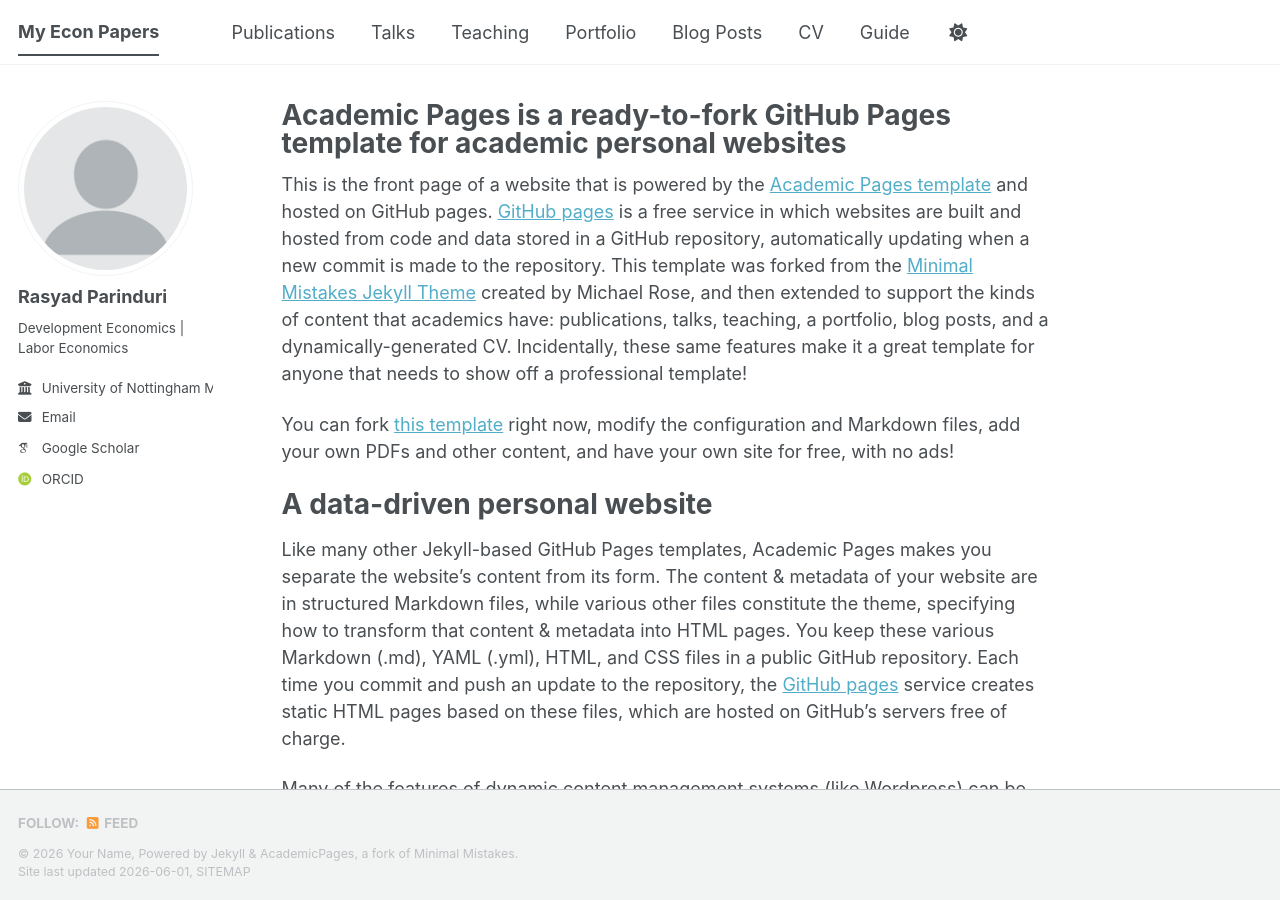
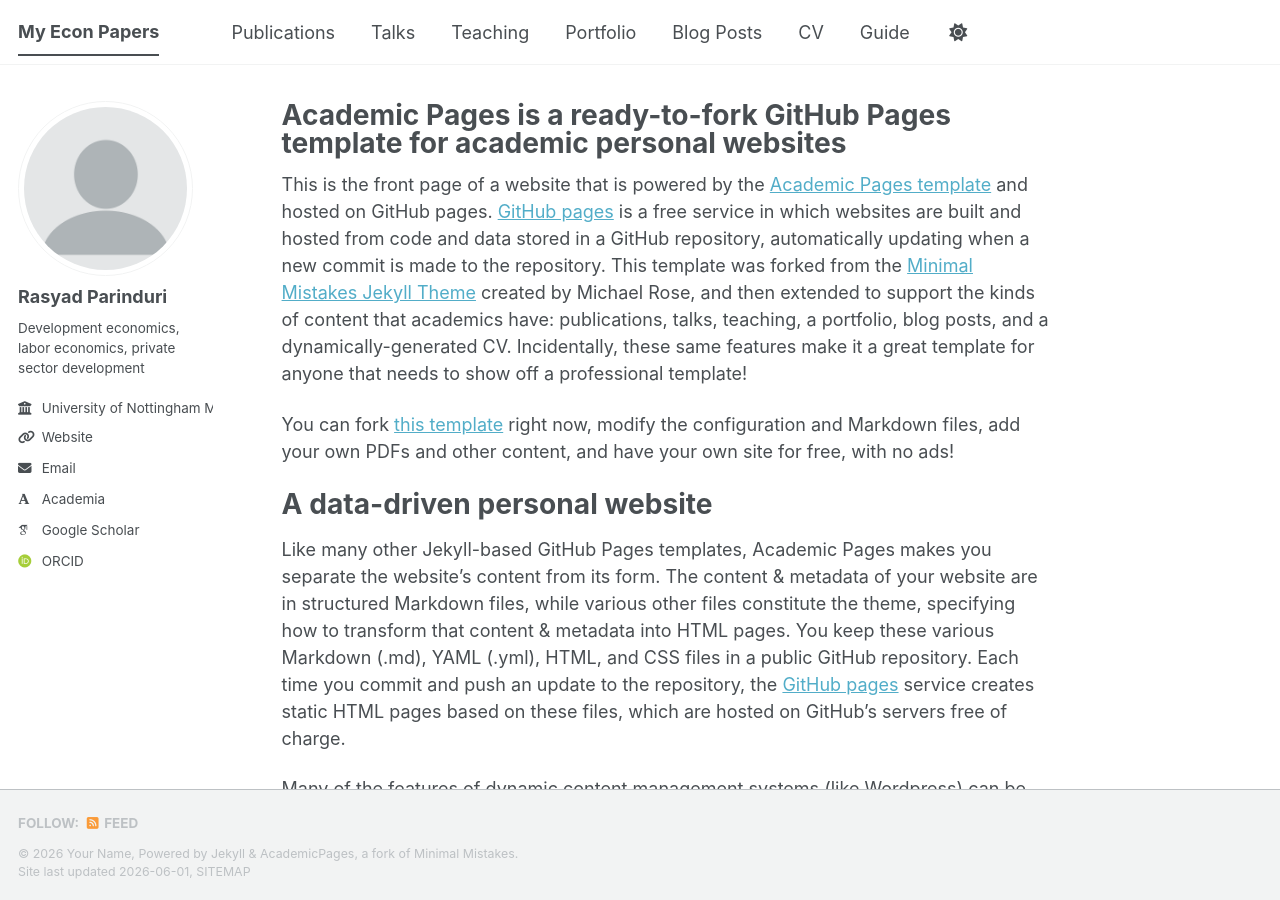
Before and after one commit to rasyadparinduri/rasyadparinduri.github.io, a Jekyll site: the page built from _pages/about.md, in a window 1280 px wide and 900 px high. Built offline with Jekyll 4.4.1, drawn with Linux system fonts in a browser that asks for light colours; some web fonts are replaced; a script bundle is joined from its source files by our own code; library files that are not in the unit come from our copies.

Commit message:
Update _config.yml

```diff
--- a/_config.yml
+++ b/_config.yml
@@ -26,14 +26,14 @@ author:
   avatar           : "profile.png"
   name             : "Rasyad Parinduri"
   pronouns         : # example: "she/her"
-  bio              : "Development Economics | Labor Economics"
+  bio              : "Development economics, labor economics, private sector development"
   # location         : "Earth"
   employer         : "University of Nottingham Malaysia"
-  uri              : # URL
+  uri              : "https://www.nottingham.edu.my"
   email            : "rasyad.parinduri@nottingham.edu.my"
 
   # Academic websites
-  academia         : # URL
+  academia         : "https://www.nottingham.edu.my/Social-Sciences/People/rasyad.parinduri"
   arxiv            : # URL - Update with the correct link to your profile
   googlescholar    : "https://scholar.google.com/citations?user=wj-zIq4AAAAJ&hl=en"
   inspire-hep      : # URL
```
